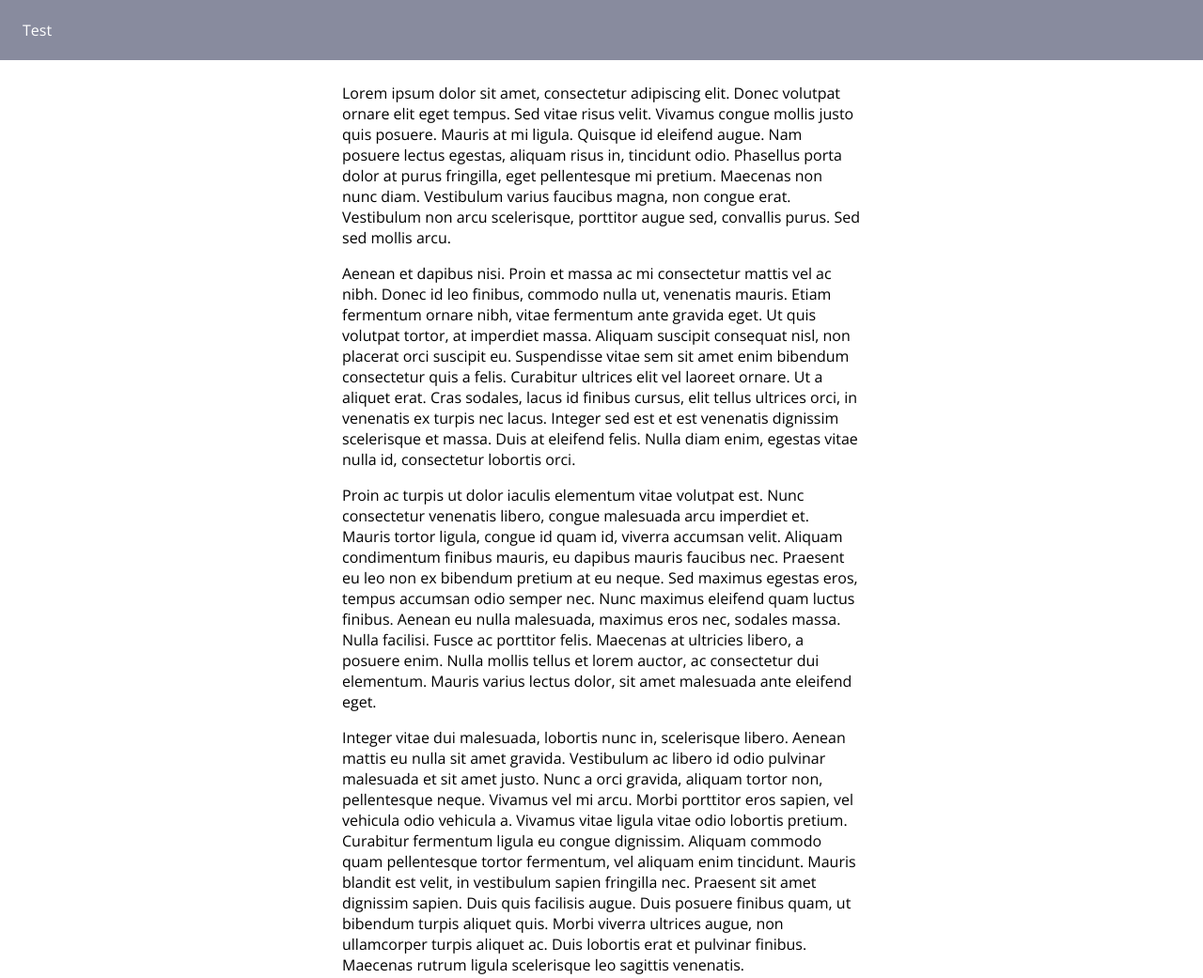
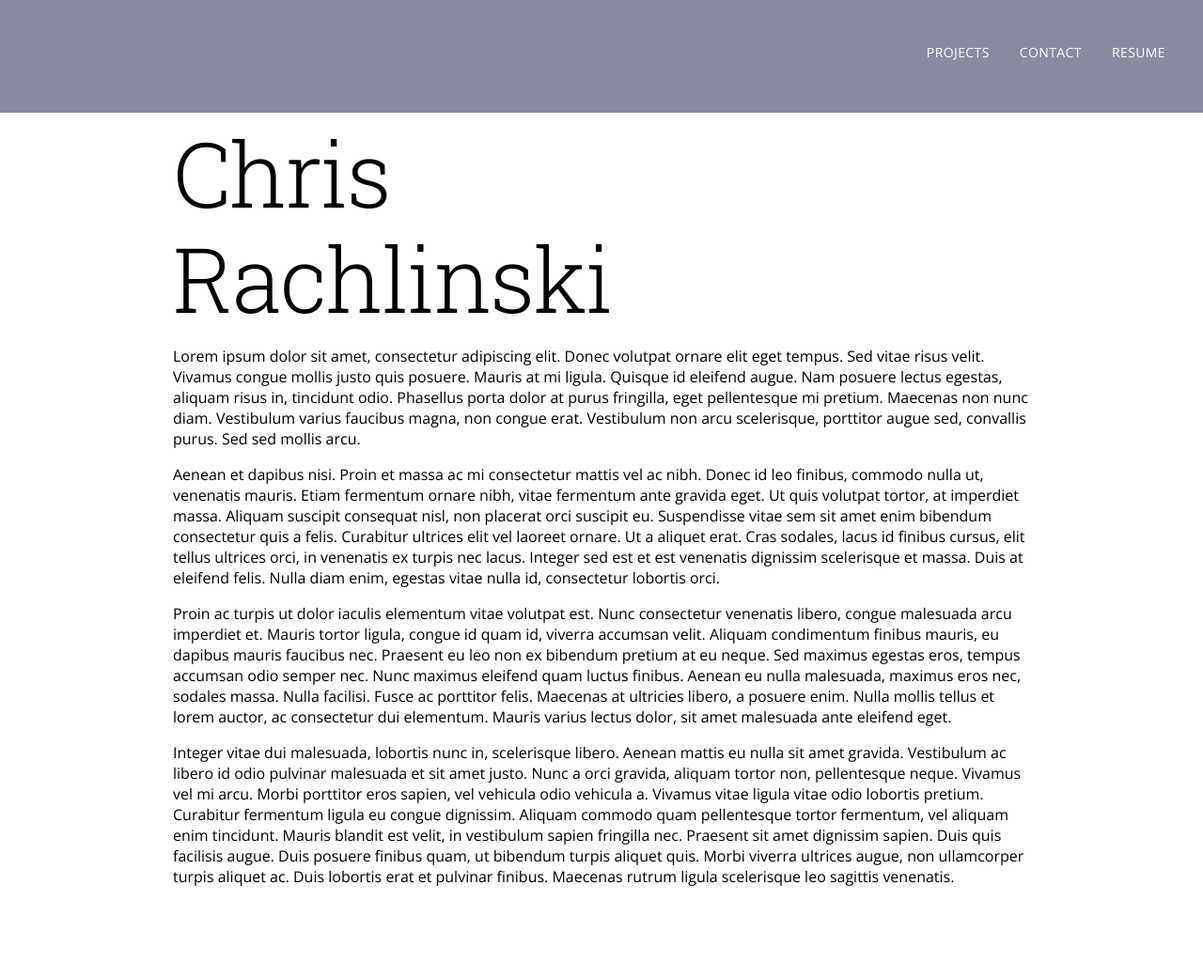
Before and after one commit to chrisco210/PersonalWebsiteV3, a Gatsby site: page / in a window 1280 px wide. Shown: the whole page at 94% size. After the commit the page ends 960 px from the top, so only its background shows below. Built offline with nearby package versions, Linux system fonts and the light colour scheme; Gatsby itself is replaced by a stand-in of ours.

Commit message:
Finish initial draft of topbar

```diff
--- a/src/components/Topbar.js
+++ b/src/components/Topbar.js
@@ -2,7 +2,39 @@ import React from "react"
 import { AppBar } from "@material-ui/core"
 import { Toolbar } from "@material-ui/core"
 import useScrollTrigger from '@material-ui/core/useScrollTrigger';
+import { makeStyles } from '@material-ui/core/styles';
+import { Link } from '@material-ui/core';
+import Button from '@material-ui/core/Button';
+import Typography from '@material-ui/core/Typography';
 
+
+const bigStyles = makeStyles((theme) => ({
+  root: {
+    flexGrow: 1,
+  },
+  toolbar: {
+    minHeight: 96,
+    alignItems: 'flex-center',
+    paddingTop: theme.spacing(1),
+    paddingBottom: theme.spacing(2),
+  },
+  toolbarsmall: {
+    minHeight: 50,
+    alignItems: 'flex-center',
+    paddingTop: theme.spacing(1),
+    paddingBottom: theme.spacing(2),
+  },
+  title: {
+    flexGrow: 1,
+  },
+  grow: {
+    flexGrow: 1,
+  },
+  button: {
+    paddingRight: theme.spacing(2)
+  }
+
+}));
 
 export default function Topbar(props) {
   let trigger = useScrollTrigger({
@@ -10,16 +42,27 @@ export default function Topbar(props) {
     threshold: 0,
   });
 
+  const classes = bigStyles();
+
   return (
-    <React.Fragment>
+    <React.Fragment className={classes.root}>
       <AppBar position="fixed" color={trigger ? "default" : "primary"}
         elevation={trigger ? 2 : 0}
-        style={{ transition: "400ms ease" }}>
-        <Toolbar>
-          <p>Test</p>
+        style={{ transition: "300ms ease" }}>
+        <Toolbar className={trigger ? classes.toolbarsmall : classes.toolbar}
+          style={{ transition: "300ms ease" }} >
+          <div className={classes.grow} />
+
+          {props.links.map((e) => {
+            return (
+              <Button color="inherit" variant="h3" href={e.href} size="large">
+                {e.name}
+              </Button>
+            );
+          })}
         </Toolbar>
       </AppBar>
-      <Toolbar />
+      <Toolbar className={classes.toolbar} />
     </React.Fragment >
   );
 };
--- a/src/pages/index.js
+++ b/src/pages/index.js
@@ -4,8 +4,36 @@ import Box from '@material-ui/core/Box';
 import Topbar from "../components/Topbar";
 import Theme from "../Theme";
 import { createMuiTheme } from '@material-ui/core/styles';
+import Typography from '@material-ui/core/Typography';
 
 const theme = createMuiTheme({
+  typography: {
+    h1: {
+      fontFamily: 'Roboto Slab, serif',
+      fontWeight: "lighter"
+    },
+    h2: {
+      fontFamily: 'Roboto Slab, serif',
+    },
+    h3: {
+      fontFamily: 'Roboto Slab, serif',
+    },
+    h4: {
+      fontFamily: 'Roboto Slab, serif',
+    },
+    h5: {
+      fontFamily: 'Roboto Slab, serif',
+    },
+    body1: {
+      fontFamily: 'Open Sans, sans-serif'
+    },
+    body2: {
+      fontFamily: 'Open Sans, sans-serif'
+    },
+    button: {
+      fontFamily: 'Open Sans, sans-serif'
+    }
+  },
   palette: {
     primary: {
       light: '#b8bbcf',
@@ -22,18 +50,23 @@ const theme = createMuiTheme({
   },
 });
 
+const sections = [
+  { name: 'Projects', href: '#' },
+  { name: 'Contact', href: '#' },
+  { name: 'Resume', href: '#' }
+]
+
 export default function Home() {
   return (
     <Theme theme={theme}>
-      <Box>
-        <Topbar things={['a', 'b']} />
-        <Container maxWidth="sm">
-          <p>Lorem ipsum dolor sit amet, consectetur adipiscing elit. Donec volutpat ornare elit eget tempus. Sed vitae risus velit. Vivamus congue mollis justo quis posuere. Mauris at mi ligula. Quisque id eleifend augue. Nam posuere lectus egestas, aliquam risus in, tincidunt odio. Phasellus porta dolor at purus fringilla, eget pellentesque mi pretium. Maecenas non nunc diam. Vestibulum varius faucibus magna, non congue erat. Vestibulum non arcu scelerisque, porttitor augue sed, convallis purus. Sed sed mollis arcu.</p>
-          <p>Aenean et dapibus nisi. Proin et massa ac mi consectetur mattis vel ac nibh. Donec id leo finibus, commodo nulla ut, venenatis mauris. Etiam fermentum ornare nibh, vitae fermentum ante gravida eget. Ut quis volutpat tortor, at imperdiet massa. Aliquam suscipit consequat nisl, non placerat orci suscipit eu. Suspendisse vitae sem sit amet enim bibendum consectetur quis a felis. Curabitur ultrices elit vel laoreet ornare. Ut a aliquet erat. Cras sodales, lacus id finibus cursus, elit tellus ultrices orci, in venenatis ex turpis nec lacus. Integer sed est et est venenatis dignissim scelerisque et massa. Duis at eleifend felis. Nulla diam enim, egestas vitae nulla id, consectetur lobortis orci.</p>
-          <p>Proin ac turpis ut dolor iaculis elementum vitae volutpat est. Nunc consectetur venenatis libero, congue malesuada arcu imperdiet et. Mauris tortor ligula, congue id quam id, viverra accumsan velit. Aliquam condimentum finibus mauris, eu dapibus mauris faucibus nec. Praesent eu leo non ex bibendum pretium at eu neque. Sed maximus egestas eros, tempus accumsan odio semper nec. Nunc maximus eleifend quam luctus finibus. Aenean eu nulla malesuada, maximus eros nec, sodales massa. Nulla facilisi. Fusce ac porttitor felis. Maecenas at ultricies libero, a posuere enim. Nulla mollis tellus et lorem auctor, ac consectetur dui elementum. Mauris varius lectus dolor, sit amet malesuada ante eleifend eget.</p>
-          <p>Integer vitae dui malesuada, lobortis nunc in, scelerisque libero. Aenean mattis eu nulla sit amet gravida. Vestibulum ac libero id odio pulvinar malesuada et sit amet justo. Nunc a orci gravida, aliquam tortor non, pellentesque neque. Vivamus vel mi arcu. Morbi porttitor eros sapien, vel vehicula odio vehicula a. Vivamus vitae ligula vitae odio lobortis pretium. Curabitur fermentum ligula eu congue dignissim. Aliquam commodo quam pellentesque tortor fermentum, vel aliquam enim tincidunt. Mauris blandit est velit, in vestibulum sapien fringilla nec. Praesent sit amet dignissim sapien. Duis quis facilisis augue. Duis posuere finibus quam, ut bibendum turpis aliquet quis. Morbi viverra ultrices augue, non ullamcorper turpis aliquet ac. Duis lobortis erat et pulvinar finibus. Maecenas rutrum ligula scelerisque leo sagittis venenatis.</p>
-        </Container>
-      </Box>
+      <Topbar links={sections} />
+      <Container maxWidth="md">
+        <Typography variant="h1">Chris <br></br>Rachlinski</Typography>
+        <p>Lorem ipsum dolor sit amet, consectetur adipiscing elit. Donec volutpat ornare elit eget tempus. Sed vitae risus velit. Vivamus congue mollis justo quis posuere. Mauris at mi ligula. Quisque id eleifend augue. Nam posuere lectus egestas, aliquam risus in, tincidunt odio. Phasellus porta dolor at purus fringilla, eget pellentesque mi pretium. Maecenas non nunc diam. Vestibulum varius faucibus magna, non congue erat. Vestibulum non arcu scelerisque, porttitor augue sed, convallis purus. Sed sed mollis arcu.</p>
+        <p>Aenean et dapibus nisi. Proin et massa ac mi consectetur mattis vel ac nibh. Donec id leo finibus, commodo nulla ut, venenatis mauris. Etiam fermentum ornare nibh, vitae fermentum ante gravida eget. Ut quis volutpat tortor, at imperdiet massa. Aliquam suscipit consequat nisl, non placerat orci suscipit eu. Suspendisse vitae sem sit amet enim bibendum consectetur quis a felis. Curabitur ultrices elit vel laoreet ornare. Ut a aliquet erat. Cras sodales, lacus id finibus cursus, elit tellus ultrices orci, in venenatis ex turpis nec lacus. Integer sed est et est venenatis dignissim scelerisque et massa. Duis at eleifend felis. Nulla diam enim, egestas vitae nulla id, consectetur lobortis orci.</p>
+        <p>Proin ac turpis ut dolor iaculis elementum vitae volutpat est. Nunc consectetur venenatis libero, congue malesuada arcu imperdiet et. Mauris tortor ligula, congue id quam id, viverra accumsan velit. Aliquam condimentum finibus mauris, eu dapibus mauris faucibus nec. Praesent eu leo non ex bibendum pretium at eu neque. Sed maximus egestas eros, tempus accumsan odio semper nec. Nunc maximus eleifend quam luctus finibus. Aenean eu nulla malesuada, maximus eros nec, sodales massa. Nulla facilisi. Fusce ac porttitor felis. Maecenas at ultricies libero, a posuere enim. Nulla mollis tellus et lorem auctor, ac consectetur dui elementum. Mauris varius lectus dolor, sit amet malesuada ante eleifend eget.</p>
+        <p>Integer vitae dui malesuada, lobortis nunc in, scelerisque libero. Aenean mattis eu nulla sit amet gravida. Vestibulum ac libero id odio pulvinar malesuada et sit amet justo. Nunc a orci gravida, aliquam tortor non, pellentesque neque. Vivamus vel mi arcu. Morbi porttitor eros sapien, vel vehicula odio vehicula a. Vivamus vitae ligula vitae odio lobortis pretium. Curabitur fermentum ligula eu congue dignissim. Aliquam commodo quam pellentesque tortor fermentum, vel aliquam enim tincidunt. Mauris blandit est velit, in vestibulum sapien fringilla nec. Praesent sit amet dignissim sapien. Duis quis facilisis augue. Duis posuere finibus quam, ut bibendum turpis aliquet quis. Morbi viverra ultrices augue, non ullamcorper turpis aliquet ac. Duis lobortis erat et pulvinar finibus. Maecenas rutrum ligula scelerisque leo sagittis venenatis.</p>
+      </Container>
     </Theme>
   );
 }
--- a/src/styles/global.css
+++ b/src/styles/global.css
@@ -1,4 +1,4 @@
-@import url('https://fonts.googleapis.com/css2?family=Open+Sans&family=Roboto+Slab&display=swap');
+@import url('https://fonts.googleapis.com/css2?family=Open+Sans&family=Roboto+Slab:wght@300&display=swap');
 
 p,a,span {
   font-family: 'Open Sans', sans-serif;
```
